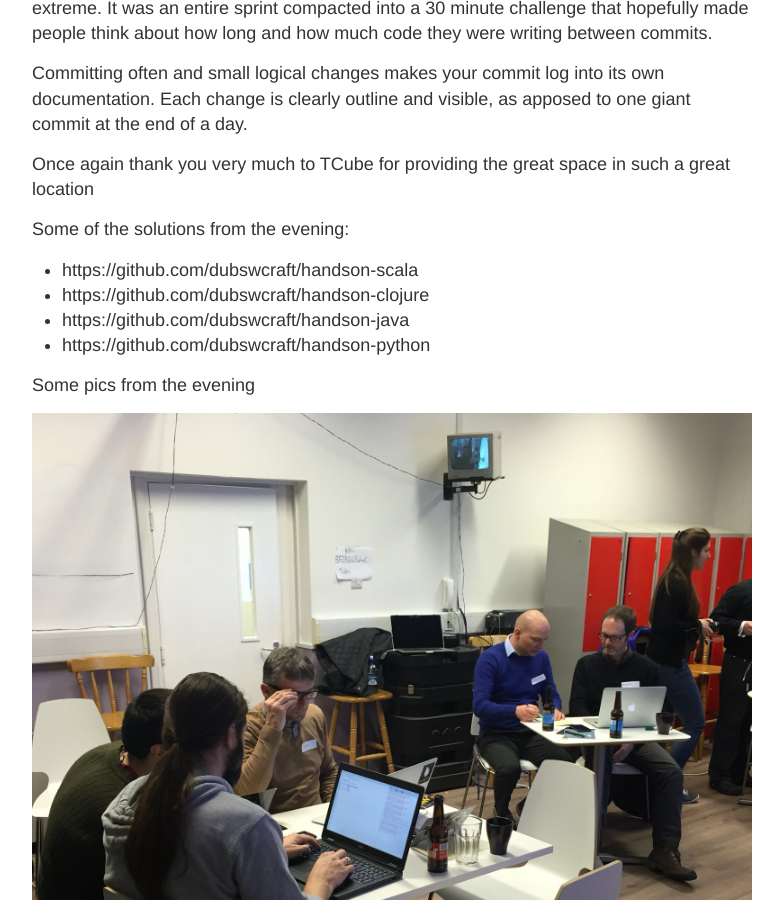
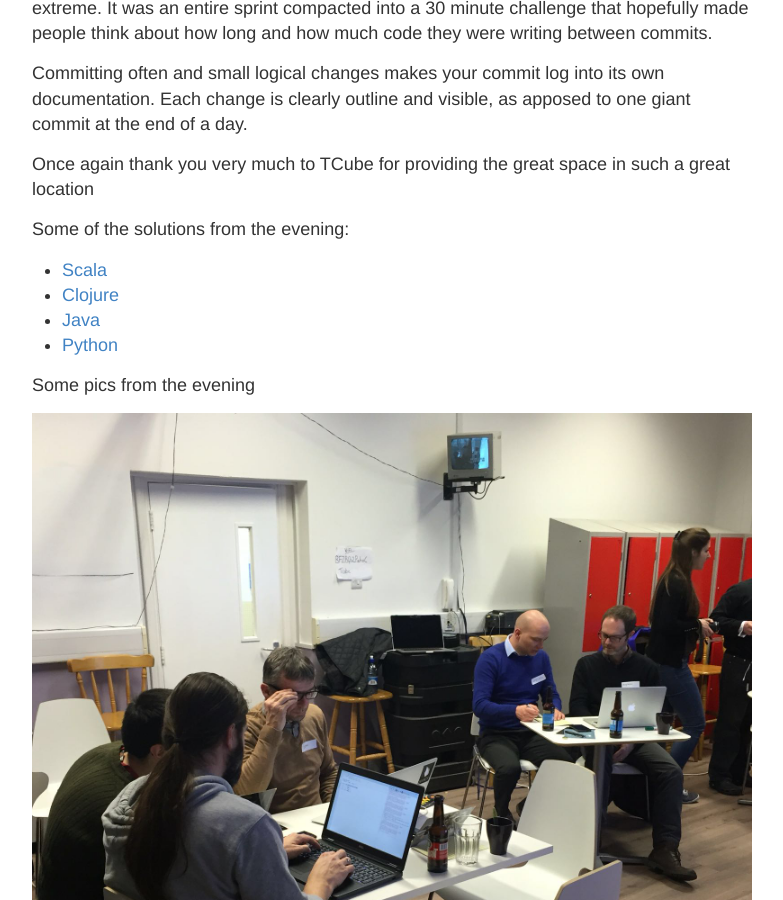
Before and after one commit to dubswcraft/dubswcraft.github.io, a Jekyll site: the page built from _posts/2016-02-22-dublin-craftsmanshio-first-hands-on.md, in a window 1280 px wide and 900 px high, scrolled down 556 px. Shown: the whole window, without its empty margins (248-1031 px from the left). Built offline with Jekyll 4.4.1, drawn with Linux system fonts in a browser that asks for light colours; Markdown is read by kramdown in place of the engine named in the settings; some of the changed lines change nothing that is shown.

Commit message:
links for code source

```diff
--- a/_posts/2016-02-22-dublin-craftsmanshio-first-hands-on.md
+++ b/_posts/2016-02-22-dublin-craftsmanshio-first-hands-on.md
@@ -19,10 +19,10 @@
 
 Some of the solutions from the evening:
 
-* https://github.com/dubswcraft/handson-scala
-* https://github.com/dubswcraft/handson-clojure
-* https://github.com/dubswcraft/handson-java
-* https://github.com/dubswcraft/handson-python
+* [Scala](https://github.com/dubswcraft/handson-scala)
+* [Clojure](https://github.com/dubswcraft/handson-clojure)
+* [Java](https://github.com/dubswcraft/handson-java)
+* [Python](https://github.com/dubswcraft/handson-python)
 
 Some pics from the evening
 
```
